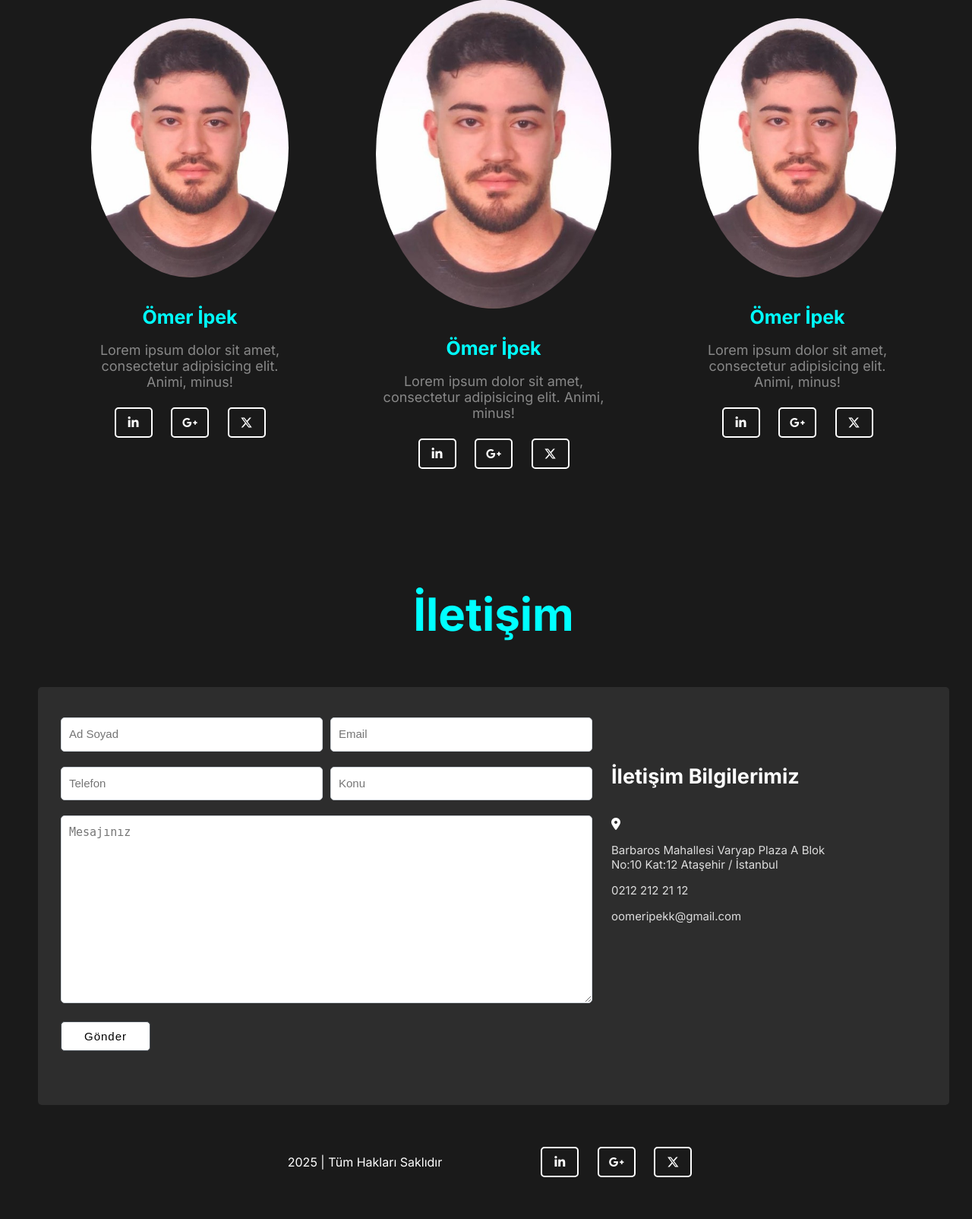
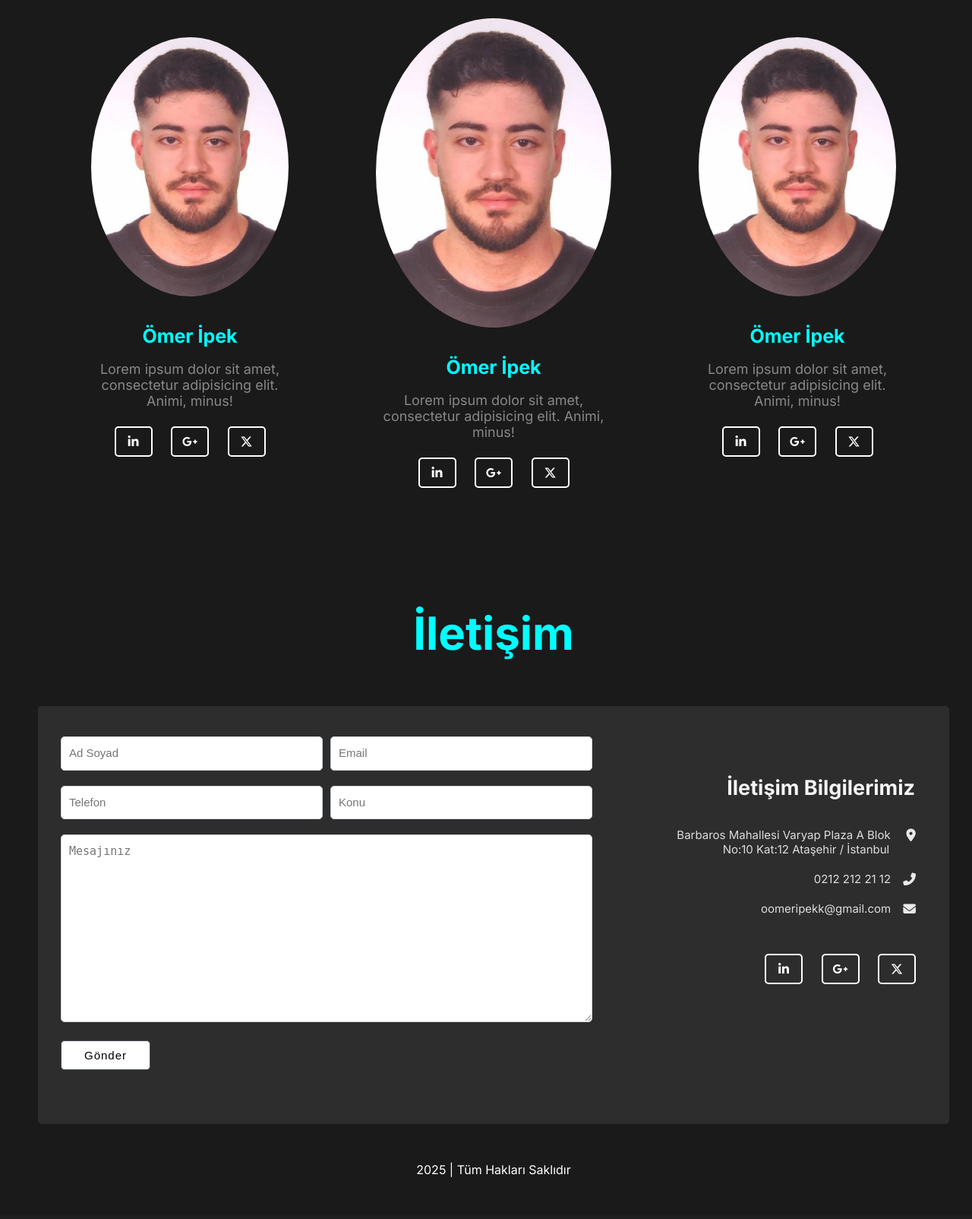
Before and after one commit to omeripekk/PhpProje, a PHP site: page / in a window 1280 px wide. Shown: the part 2408-4012 px from the top of the page at 76% size. After the commit the page ends 3957 px from the top, so only its background shows below. Run offline with PHP 8.4, Linux system fonts and the light colour scheme.

Commit message:
degisiklik yaptım

```diff
--- a/css/style.css
+++ b/css/style.css
@@ -290,19 +315,20 @@ background-color: blue;
 
 #contact-info{
      width: 460px;
-     text-align: left;
+     text-align: right;
      float: right;
-     padding: 35px;
+     padding: 25px;
 }
 
-#contact-infoB{
+#contact-info-b{
      font-size: 27px;
-     color: white;
+     color: whitesmoke;
 }
 
-.contact-infoP{
+.contact-info-p{
      color: #ddd;
      font-size: 15px;
+     margin-bottom: 20px;
 }
 
 .footer-content {
@@ -312,64 +338,6 @@ background-color: blue;
   gap: 120px; /* yazı ile ikonlar arası boşluk */
   flex-wrap: wrap; /* küçük ekranda taşarsa alt alta geçsin */
   color: white;
-}
-}
-
-#socialfooter a {
-  margin: 0 5px;
-  color: white;
-  text-decoration: none;
-  font-size: 18px;
-}
-#hakkimizda {
-  padding: 60px 20px;
-  background-color: #1a1a1a;
-  height: 750px;
-}
-
-.hakkimizda-container h3 {
-  text-align: center;
-  color: aqua;
-  margin-bottom: 30px;
-}
-
-.hakkimizda-icerik {
-  display: flex;
-  align-items: center;
-  justify-content: center;
-  gap: 40px;
-  flex-wrap: wrap;
-}
-
-.img-about {
-  width: 490px;
-  height: 500px;
-  max-width: 100%;
-  border-radius: 110px;
-  margin-right: 150px;
-}
-
-.hakkimizda-yazi {
-  max-width: 600px;
-  font-size: 18px;
-  line-height: 1.6;
-
-      opacity: 0;
-  transform: translateX(20px); /* Başlangıç sağdan 50px kaydırılmış */
-  animation: slideInFromRight 1.2s ease forwards;
-  animation-delay: 0.3s;
-}
-
-.hakkimizda-yazi p{
-    text-align: right;
-    color: whitesmoke;
-}
-
-@keyframes slideInFromRight {
-  to {
-    opacity: 1;
-    transform: translateX(0);
-  }
 }
 
 .card {
@@ -393,3 +361,48 @@ background-color: blue;
   display: block;
   margin-bottom: 25px;
 }
+
+.gonder-btn {
+   background: linear-gradient(to right, #3c84e6 50%, #ffffff 50%);
+     background-size: 200% 100%;
+  background-position: right bottom;
+  border: none;
+  color: black;
+  padding: 12px 24px;
+  font-size: 16px;
+  cursor: pointer;
+  transition: all 0.4s ease-in-out;
+  border-radius: 6px;
+}
+
+.gonder-btn:hover {
+  background-position: left bottom;
+}
+
+
+.hakkimizda-yazi {
+  max-width: 600px;
+  font-size: 18px;
+  line-height: 1.6;
+  opacity: 0;
+  transform: translateX(20px);
+  animation: slideInFromRight 1.2s ease forwards;
+  animation-delay: 0.3s;
+}
+
+.hakkimizda-yazi p{
+    text-align: right;
+    color: whitesmoke;
+}
+
+@keyframes slideInFromRight {
+  to {
+    opacity: 1;
+    transform: translateX(0);
+  }
+}
+
+#socialIcon {
+float: right;
+margin-right: 14px;
+    }
--- a/index.php
+++ b/index.php
@@ -99,7 +99,7 @@ ob_end_flush();
        <div id = "black"> </div>
 
        <div id="icerik">
-          <h2>Neden Biz?</h2>
+          <h2>Neden Biz <i class="fa-sharp fa-solid fa-question fa-beat-fade fa-lg" style="color : whitesmoke; margin-left: 1px; "></i></h2>
             <hr style="width: 310px; text-align: left; margin-left: 0;">
             <p>Lorem ipsum dolor sit amet, consectetur adipisicing elit.
             Quo saepe, eos possimus nisi voluptates porro
@@ -154,7 +154,6 @@ ob_end_flush();
               </p>
 
               </div>
-
 
               <div class = "card item" data-merge= 1>
 
@@ -220,10 +219,10 @@ ob_end_flush();
                   <p class="ekipYazi">Lorem ipsum dolor sit amet, consectetur adipisicing elit. Animi, minus!
                   </p>
 
-                  <div class="ekip-icon"></div>
                         <a href="https://www.linkedin.com/in/%C3%B6mer-faruk-ipek-374762334/"  target="_blank"><i class="fa-brands fa-linkedin-in social"   style="color: #ffffff;"></i></a>
                         <a href="mailto:oomeripekk@gmail.com"><i class="fa-brands fa-google-plus-g social"   style="color: #ffffff;"></i></a>
                         <a href="https://x.com/oomeripekk"  target="_blank"><i class="fa-brands fa-x-twitter social"  style="color: #ffffff;"></i></a>
+
             </div>
 
 
@@ -233,10 +232,11 @@ ob_end_flush();
                   <p class="ekipYazi">Lorem ipsum dolor sit amet, consectetur adipisicing elit. Animi, minus!
                   </p>
 
-                  <div class="ekip-icon"></div>
+
                         <a href="https://www.linkedin.com/in/%C3%B6mer-faruk-ipek-374762334/"  target="_blank"><i class="fa-brands fa-linkedin-in social" style="color: #ffffff;"></i></a>
                         <a href="mailto:oomeripekk@gmail.com"><i class="fa-brands fa-google-plus-g social" style="color: #ffffff;"></i></a>
                         <a href="https://x.com/oomeripekk"  target="_blank"><i class="fa-brands fa-x-twitter social"  style="color: #ffffff;"></i></a>
+
             </div>
 
 
@@ -247,13 +247,12 @@ ob_end_flush();
                   <p class="ekipYazi">Lorem ipsum dolor sit amet, consectetur adipisicing elit. Animi, minus!
                   </p>
 
-                  <div class="ekip-icon">
+
                         <a href="https://www.linkedin.com/in/%C3%B6mer-faruk-ipek-374762334/"  target="_blank"><i class="fa-brands fa-linkedin-in social" style="color: #ffffff;"></i></a>
                         <a href="mailto:oomeripekk@gmail.com"><i class="fa-brands fa-google-plus-g social" style="color: #ffffff;"></i></a>
                         <a href="https://x.com/oomeripekk"  target="_blank"><i class="fa-brands fa-x-twitter social"  style="color: #ffffff;"></i></a>
-                  </div>
+
             </div>
-
 
         </div>
     </section>
@@ -279,29 +278,30 @@ ob_end_flush();
                 </div>
 
                 <textarea name="mesaj"  cols="90"  placeholder="Mesajınız"   rows="10"  required class="form-control"></textarea>
-                <input type="submit"  value="Gönder">
+                <input type="submit"  value="Gönder" class="gonder-btn">
 
               </div>
+
                      <div id="contact-info">
-                           <h4 id="contact-infoB">İletişim Bilgilerimiz</h4>
-                         <i class="fa-solid fa-location-dot" style="color: #ffffff;"></i>
+                           <h4 id="contact-info-b">İletişim Bilgilerimiz</h4>
 
-                         <p class="contact-infoP">Barbaros Mahallesi Varyap Plaza A Blok <br>No:10 Kat:12 Ataşehir / İstanbul</p>
-                           <p class="contact-infoP">0212 212 21 12</p>
-                           <p class="contact-infoP">oomeripekk@gmail.com</p>
+                           <p class="contact-info-p">Barbaros Mahallesi Varyap Plaza A Blok &nbsp; &nbsp; <i class="fa-solid fa-location-dot fa-beat-fade"   style="color: whitesmoke; "></i><br>No:10 Kat:12 Ataşehir / İstanbul &nbsp; &nbsp; &nbsp; &nbsp;</p>
+                           <p class="contact-info-p">0212 212 21 12 &nbsp; &nbsp;<i class="fa-solid fa-phone-flip fa-beat-fade"   style="color: whitesmoke; "></i></p>
+                           <p class="contact-info-p">oomeripekk@gmail.com &nbsp; &nbsp;<i class="fa-solid fa-envelope fa-beat-fade"   style="color: whitesmoke; "></i></p>
                      </div>
+
+                <div id="socialIcon">
+                    <a href="https://www.linkedin.com/in/%C3%B6mer-faruk-ipek-374762334/"  target="_blank"><i class="fa-brands fa-linkedin-in social" style="color: #ffffff;"></i></a>
+                    <a href="mailto:oomeripekk@gmail.com"><i class="fa-brands fa-google-plus-g social" style="color: #ffffff;"></i></a>
+                    <a href="https://x.com/oomeripekk"  target="_blank"><i class="fa-brands fa-x-twitter social"  style="color: #ffffff;"></i></a>
+                </div>
 
             </div>
 
             </form>
 
               <div class="footer-content">
-                <div id="copyright">2025 | Tüm Hakları Saklıdır</div>
-                <div id="socialfooter">
-                   <a href="https://www.linkedin.com/in/%C3%B6mer-faruk-ipek-374762334/"  target="_blank"><i class="fa-brands fa-linkedin-in social" style="color: #ffffff;"></i></a>
-                    <a href="mailto:oomeripekk@gmail.com"><i class="fa-brands fa-google-plus-g social" style="color: #ffffff;"></i></a>
-                    <a href="https://x.com/oomeripekk"  target="_blank"><i class="fa-brands fa-x-twitter social"  style="color: #ffffff;"></i></a>
-                </div>
+                <div id="empty">2025 | Tüm Hakları Saklıdır</div>
               </div>
 
         </div>
```
Also changed, not shown: other parts of css/style.css (+30 -5 lines).
